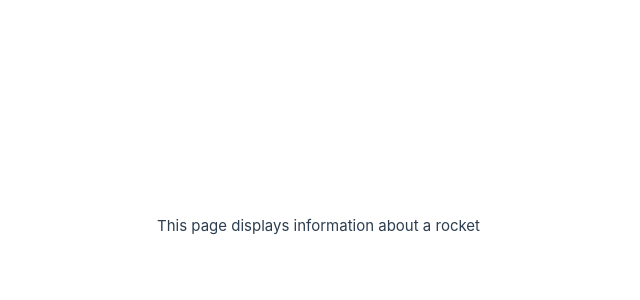
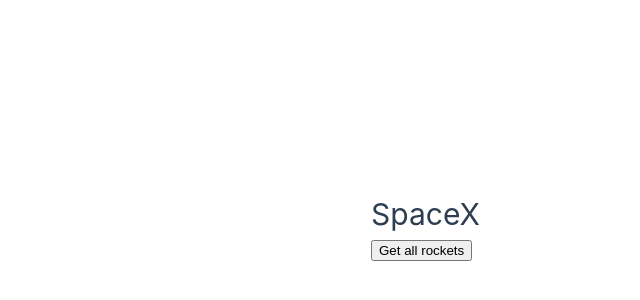
Before and after one commit to petrasamskar/vue3Lab, a Vue app in the folder spaceX/: page / in a window 1280 px wide. Shown: the part 174-474 px from the top of the page, without its empty margins (160-800 px from the left). Built offline with nearby package versions, Linux system fonts and the light colour scheme.

Commit message:
Added fetch

```diff
--- a/spaceX/src/components/Rockets.vue
+++ b/spaceX/src/components/Rockets.vue
@@ -1,14 +1,42 @@
 <template>
-    <Rocket />
+    <p>
+    <h1>SpaceX</h1>
+    <button @click="getAllRockets()">Get all rockets</button>
+    </p>
+    <div v-for="rocket in rockets">
+        <Rocket />
+    </div>
 </template>
 <script lang="ts">
 import { defineComponent } from 'vue';
 import Rocket from './Rocket.vue';
+import { ref } from 'vue';
 
 
 export default defineComponent({
     name: "Rockets",
-    components: { Rocket }
+    components: { Rocket },
+    setup() {
+        const rockets = ref([])
+        const error = ref(null)
+        const getAllRockets = async () => {
+            try {
+                const data = await fetch('https://api.spacexdata.com/v3/rockets')
+                if (!data.ok) {
+                    throw Error('Something went wrong')
+                }
+                rockets.value = await data.json()
+
+            } catch (err) {
+                //error.value = err.message
+                console.log(err)
+            }
+        }
+        return {
+            rockets, error, getAllRockets
+        }
+
+    },
 })
 
 </script>
```
